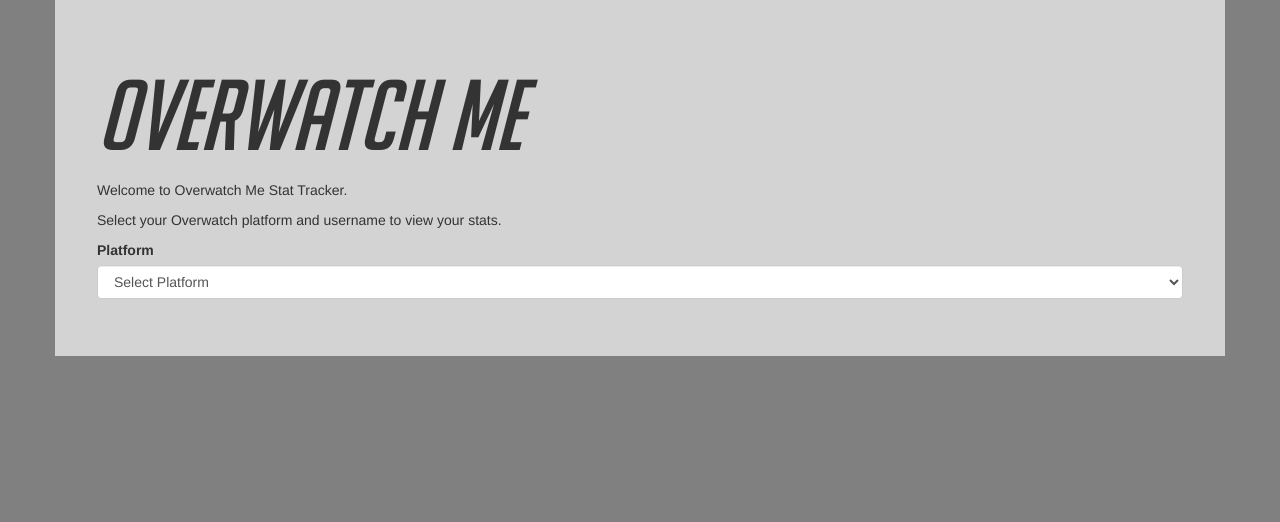
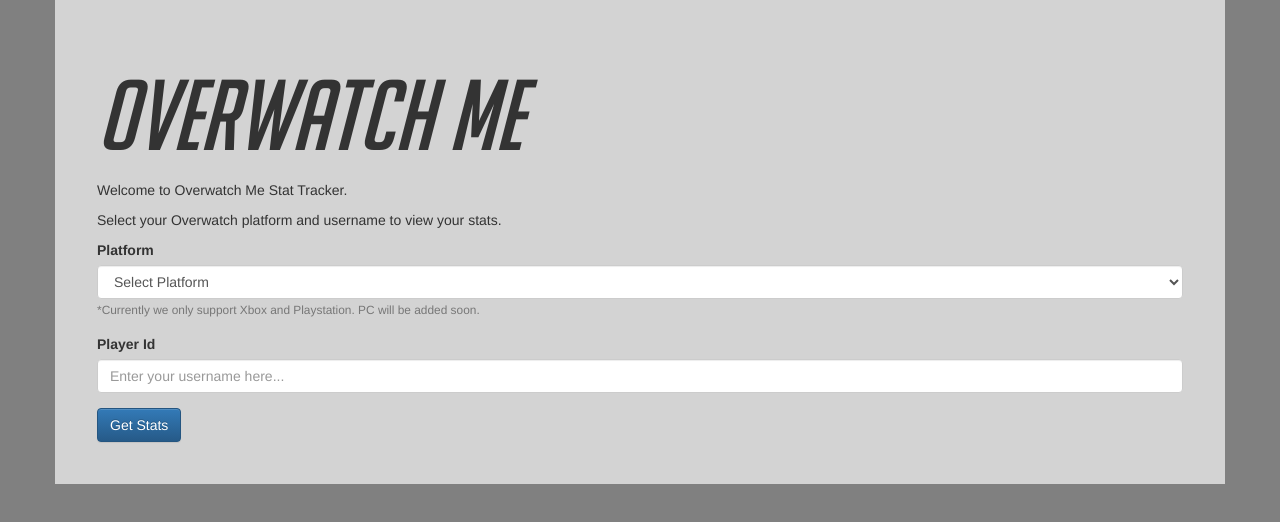
Before and after one commit to kenbinner/OverwatchMe, an Angular app in the folder OverwatchMe-Client/: page / in a window 1280 px wide. Shown: the top 522 px of the page. Built offline with nearby package versions, Linux system fonts and the light colour scheme.

Commit message:
Completed Form

```diff
--- a/OverwatchMe-Client/src/app/app.component.html
+++ b/OverwatchMe-Client/src/app/app.component.html
@@ -14,6 +14,12 @@
           {{platform}}
         </option>
       </select>
+      <small id="Platform" class="form-text text-muted">*Currently we only support Xbox and Playstation. PC will be added soon.</small>
     </div>
+    <div class="form-group">
+      <label for="PlayerId">Player Id</label>
+      <input type="username" class="form-control" id="PlayerId" placeholder="Enter your username here...">
+    </div>
+    <button type="submit" class="btn btn-primary">Get Stats</button>
   </form>
 </div>
```
